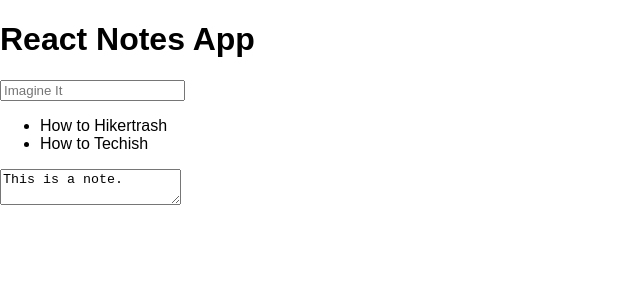
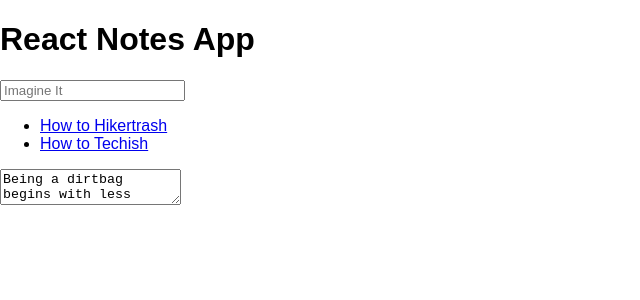
Before and after one commit to adebruyne/react-notes-app, a React (Create React App) app: page / in a window 1280 px wide. Shown: the top 300 px of the page, without its empty margins (0-640 px from the left). Built offline with nearby package versions, Linux system fonts and the light colour scheme.

Commit message:
make selected not appear in textarea

```diff
--- a/src/App.js
+++ b/src/App.js
@@ -8,6 +8,7 @@ class App extends Component {
     super(props);
 
     this.state = {
+      selectedId: -1, //-1 means no selection
       notes: [
         {
           id: 1001,
@@ -30,10 +31,32 @@ class App extends Component {
       <div className="notes-app">
         <SearchBar />
         <DocumentList
-        allNotes={this.state.notes}/>
-        <DocumentEditor />
+        allNotes={this.state.notes}
+        handleSelection={this._selectNote}
+        />
+        <DocumentEditor
+        note={this._getSelectedNote()}
+        />
       </div>
     );
+  }
+
+
+_getSelectedNote = () => {
+  let theNote = this.state.notes.find(note => note.id === this.state.selectedId);
+  if (!theNote){
+    theNote = this.state.notes[0]
+  }
+  return theNote;
+}
+
+
+  _selectNote = (noteId) => {
+    console.log(noteId);
+    //I want to save the id of the selected note
+    this.setState({
+      selectedId: noteId
+    });
   }
 }
 
--- a/src/DocumentEditor.js
+++ b/src/DocumentEditor.js
@@ -8,7 +8,8 @@ class DocumentEditor extends React.Component {
 
     return (
       <div className="document-editor">
-        <textarea value="This is a note. " />
+        <textarea
+        value={this.props.note.content} />
       </div>
     );
   }
--- a/src/DocumentList.js
+++ b/src/DocumentList.js
@@ -3,7 +3,15 @@ import React from "react";
 class DocumentList extends React.Component {
   render() {
     let items = this.props.allNotes.map(note => {
-      return <li className="document-list-item">{note.title}</li>;
+      return <li
+      className="document-list-item"
+      key={note.id}>
+      <a href="#" onClick={() =>{
+          this.props.handleSelection(note.id)
+      }}>
+      {note.title}
+      </a>
+      </li>;
     });
 
     return (
```
